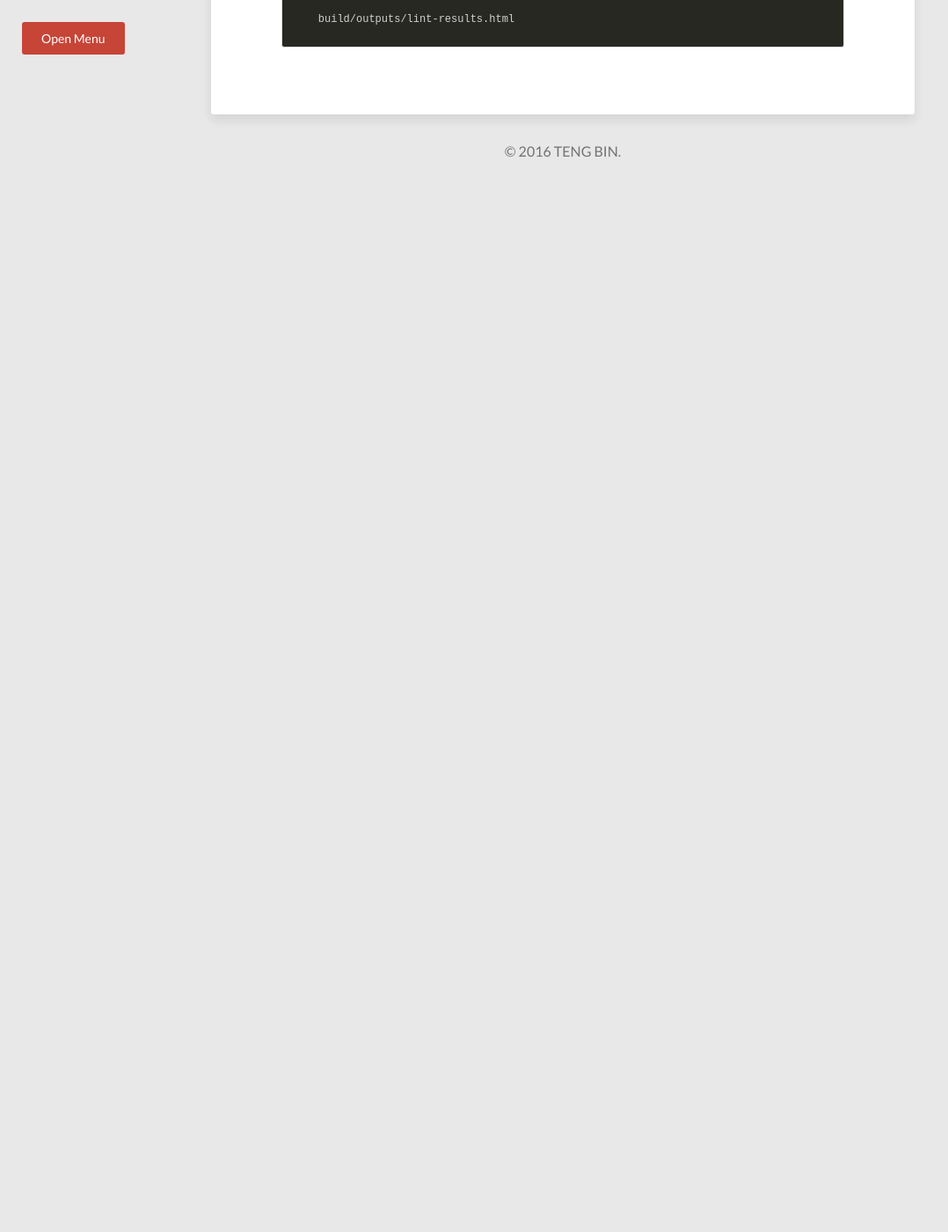
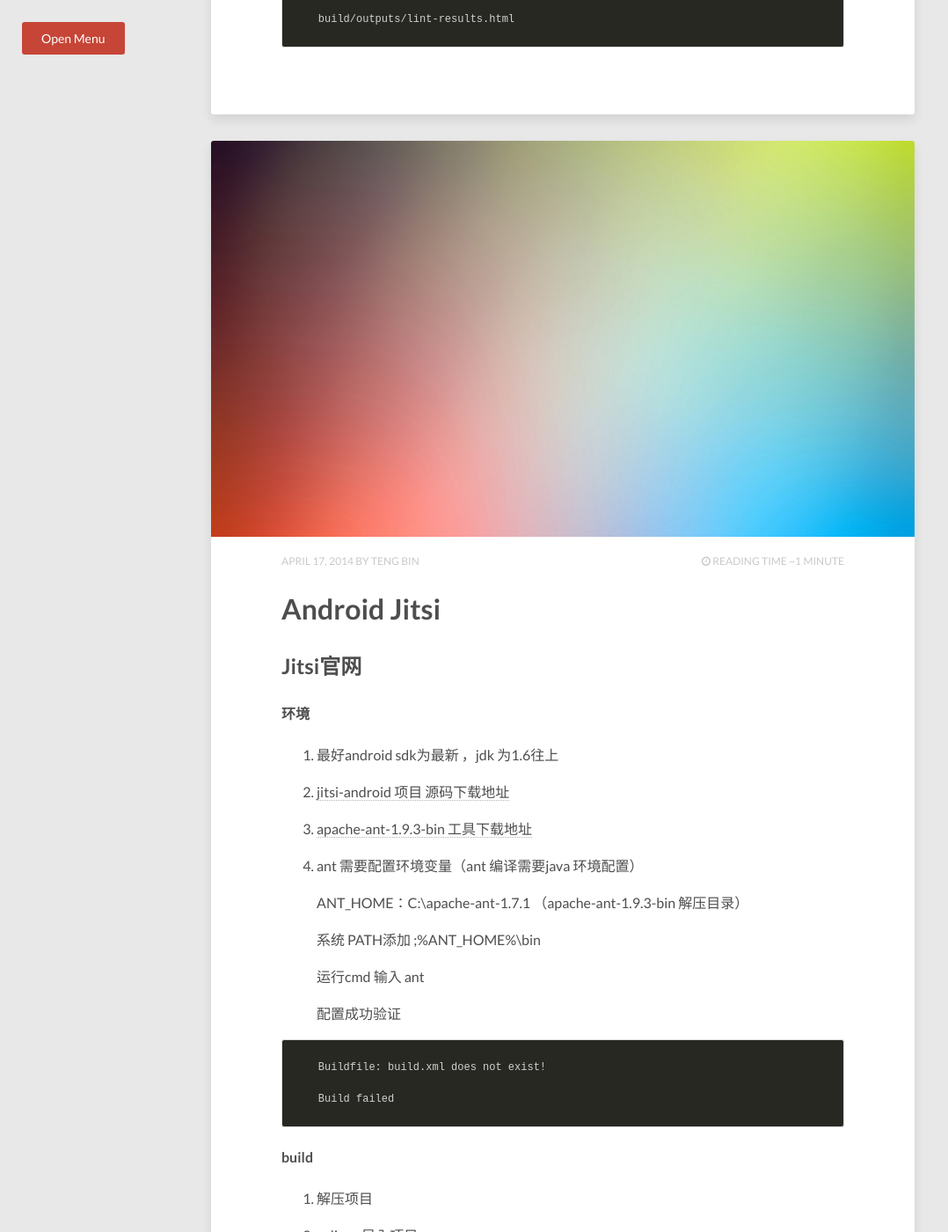
Before and after one commit to tengbinlive/tengbinlive.github.io, a Jekyll site: the page built from index.html, in a window 1280 px wide and 1400 px high, scrolled down 7750 px. Shown: the whole window at 88% size, without its empty margins (0-1078 px from the left). Built offline with Jekyll 4.4.1, drawn with Linux system fonts in a browser that asks for light colours; nearby versions of some CDN libraries; the list of posts is cut into pages by our own code; before the commit the page ends 7963 px from its top, so only the background shows below that; some of the changed text lies outside the part shown.

Commit message:
add build jitsi

```diff
--- /dev/null
+++ b/_posts/2014-04-17-code-android-other.md
@@ -0,0 +1,79 @@
+---
+layout: post
+title: Android Jitsi
+description: "jitsi-android 项目 编译."
+modified: 2014-04-17
+tags: [android-other , post]
+image:
+  feature: abstract-3.jpg
+---
+
+## [Jitsi官网](http://jitsi.org/)
+
+#### 环境
+
+1. 最好android sdk为最新 ，jdk 为1.6往上
+
+2. [jitsi-android 项目 源码下载地址](https://github.com/jitsi/jitsi-android)
+
+3. [apache-ant-1.9.3-bin 工具下载地址](http://ant.apache.org/bindownload.cgi)
+
+4. ant 需要配置环境变量（ant 编译需要java 环境配置）
+
+   ANT_HOME：C:\apache-ant-1.7.1  （apache-ant-1.9.3-bin 解压目录）
+
+   系统 PATH添加 ;%ANT_HOME%\bin
+
+   运行cmd 输入 ant
+
+   配置成功验证
+
+{% highlight html %}
+    Buildfile: build.xml does not exist!
+
+    Build failed
+{% endhighlight %}
+
+#### build
+
+1. 解压项目
+
+2. eclipse 导入项目
+
+3.在jitis-android项目目录下添加local.properties文件：（配置 sdk 根目录路径）
+
+{% highlight html %}
+# This file is automatically generated by Android Tools.
+# Do not modify this file -- YOUR CHANGES WILL BE ERASED!
+#
+# This file must *NOT* be checked into Version Control Systems,
+# as it contains information specific to your local configuration.
+
+
+# location of the SDK. This is only used by Ant
+# For customization when using a Version Control System, please read the
+# header note.
+sdk.dir=D:\\work\\tool\\adt-bundle-windows\\adt-bundle-windows-x86-20130514\\sdk （sdk 根目录路径）
+
+
+
+
+# This file is automatically generated by Android Tools.
+# Do not modify this file -- YOUR CHANGES WILL BE ERASED!
+#
+# This file must be checked in Version Control Systems.
+#
+# To customize properties used by the Ant build system use,
+# "ant.properties", and override values to adapt the script to your
+# project structure.
+#proguard.config=proguard.cfg
+# Project target.
+target=android-19
+{% endhighlight %}
+
+
+4. 打开cmd，订位到jitis-android目录，输入ant setup-libs
+
+5. 编译通过后刷新 jitis-android项目然后进行运行
+
+#### apk在bin下生成
```
Also changed, not shown: _posts/2016-03-28-code-android-compatible.md (+1 -1 lines).
